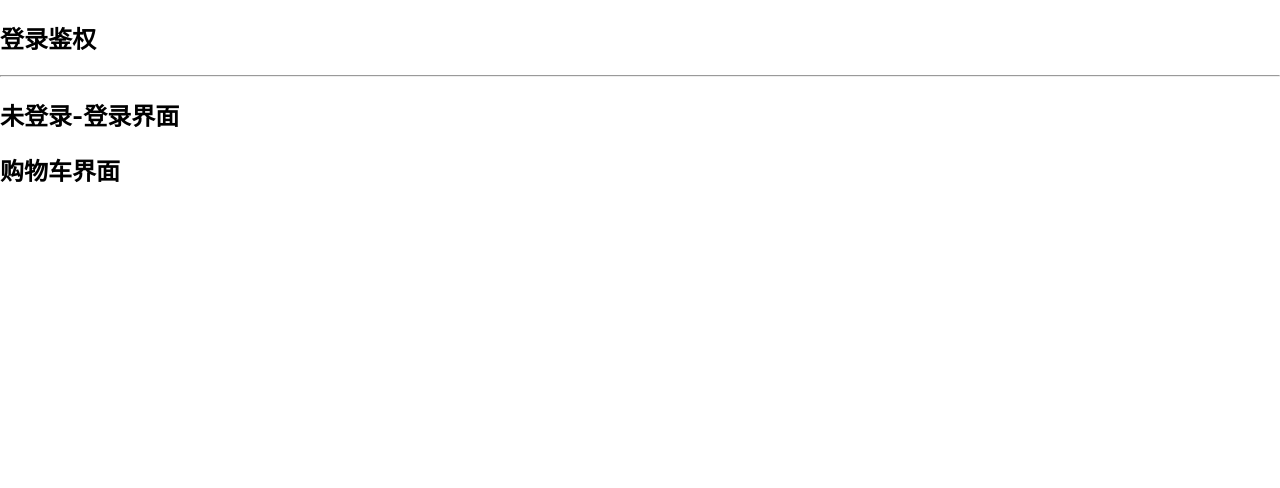
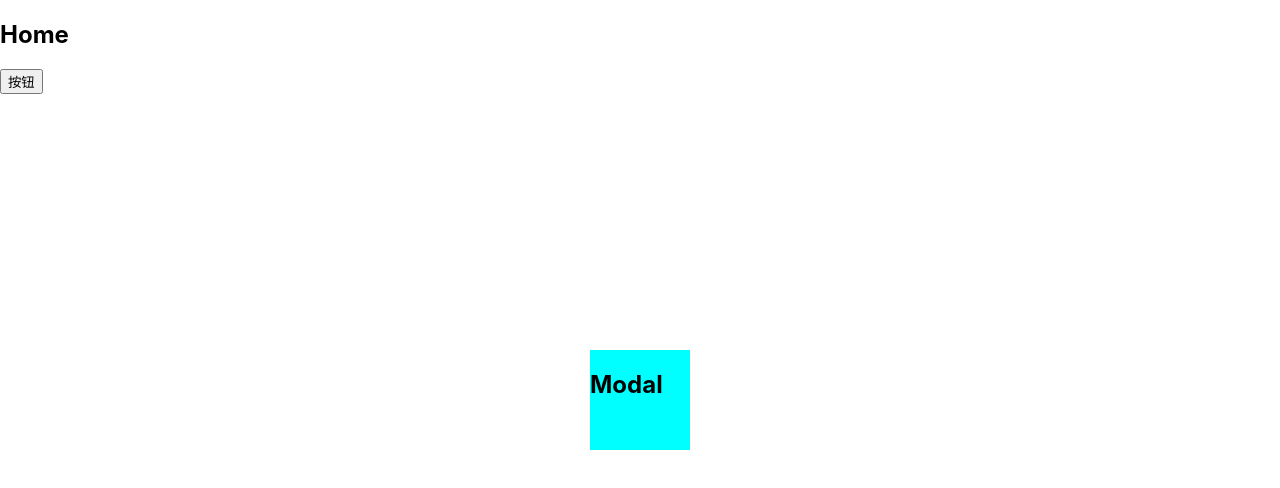
Before and after one commit to 1259364843/react001, a React (Create React App) app in the folder 02_leran_cpn/: page / in a window 1280 px wide. Shown: the top 488 px of the page. Built offline with nearby package versions, Linux system fonts and the light colour scheme.

Commit message:
新增-组件补充内容

```diff
--- a/02_leran_cpn/public/index.html
+++ b/02_leran_cpn/public/index.html
@@ -27,6 +27,7 @@
 <body>
   <noscript>You need to enable JavaScript to run this app.</noscript>
   <div id="root"></div>
+  <div id="modal"></div>
   <!--
       This HTML file is a template.
       If you open it directly in the browser, you will see an empty page.
--- /dev/null
+++ b/02_leran_cpn/src/12组件内容补充/02portals使用.jsx
@@ -0,0 +1,34 @@
+import React, { PureComponent } from 'react'
+import ReactDom from 'react-dom'
+class Modal extends PureComponent{
+    render() {
+        return ReactDom.createPortal(
+            // 子组件
+            this.props.children,
+            document.getElementById("modal")
+        )
+    }
+}
+class Home extends PureComponent{
+    render() {
+        return (
+            <div>
+                <h2>Home</h2>
+            </div>
+        )
+    }
+}
+
+export default class App extends PureComponent {
+    render() {
+        return (
+            <div>
+                <Home />
+                <Modal>
+                    <h2>Modal</h2>
+                </Modal>
+                <button>按钮</button>
+            </div>
+        )
+    }
+}
--- a/02_leran_cpn/src/index.css
+++ b/02_leran_cpn/src/index.css
@@ -11,3 +11,12 @@ code {
 	font-family: source-code-pro, Menlo, Monaco, Consolas, "Courier New",
 		monospace;
 }
+#modal {
+	position: fixed;
+	left: 50%;
+	top: 50%;
+	transform: translate(-50%, -50%);
+	width: 100px;
+	height: 100px;
+	background-color: aqua;
+}
--- a/02_leran_cpn/src/index.js
+++ b/02_leran_cpn/src/index.js
@@ -20,7 +20,10 @@ import './tabControl/tabControl.css';
 // import App from './10受控组件&非受控组件/04受控组件-多输入.jsx';
 // import App from './11高阶组件HOC/01高阶组件的定义.jsx';
 // import App from './11高阶组件HOC/03增强props.jsx';
-import App from './11高阶组件HOC/04应用鉴权.jsx';
+// import App from './11高阶组件HOC/04应用鉴权.jsx';
+// import App from './11高阶组件HOC/05生命周期劫持.jsx';
+// import App from './12组件内容补充/01ref的转发.jsx';
+import App from './12组件内容补充/02portals使用.jsx';
 
 const root = ReactDOM.createRoot(document.getElementById('root'));
 root.render(
```
Also changed, not shown: 02_leran_cpn/src/11高阶组件HOC/05生命周期劫持.jsx (added, +59 -0 lines), 02_leran_cpn/src/12组件内容补充/01ref的转发.jsx (added, +48 -0 lines), 2 other files (tests, documents, lock files or other folders).
